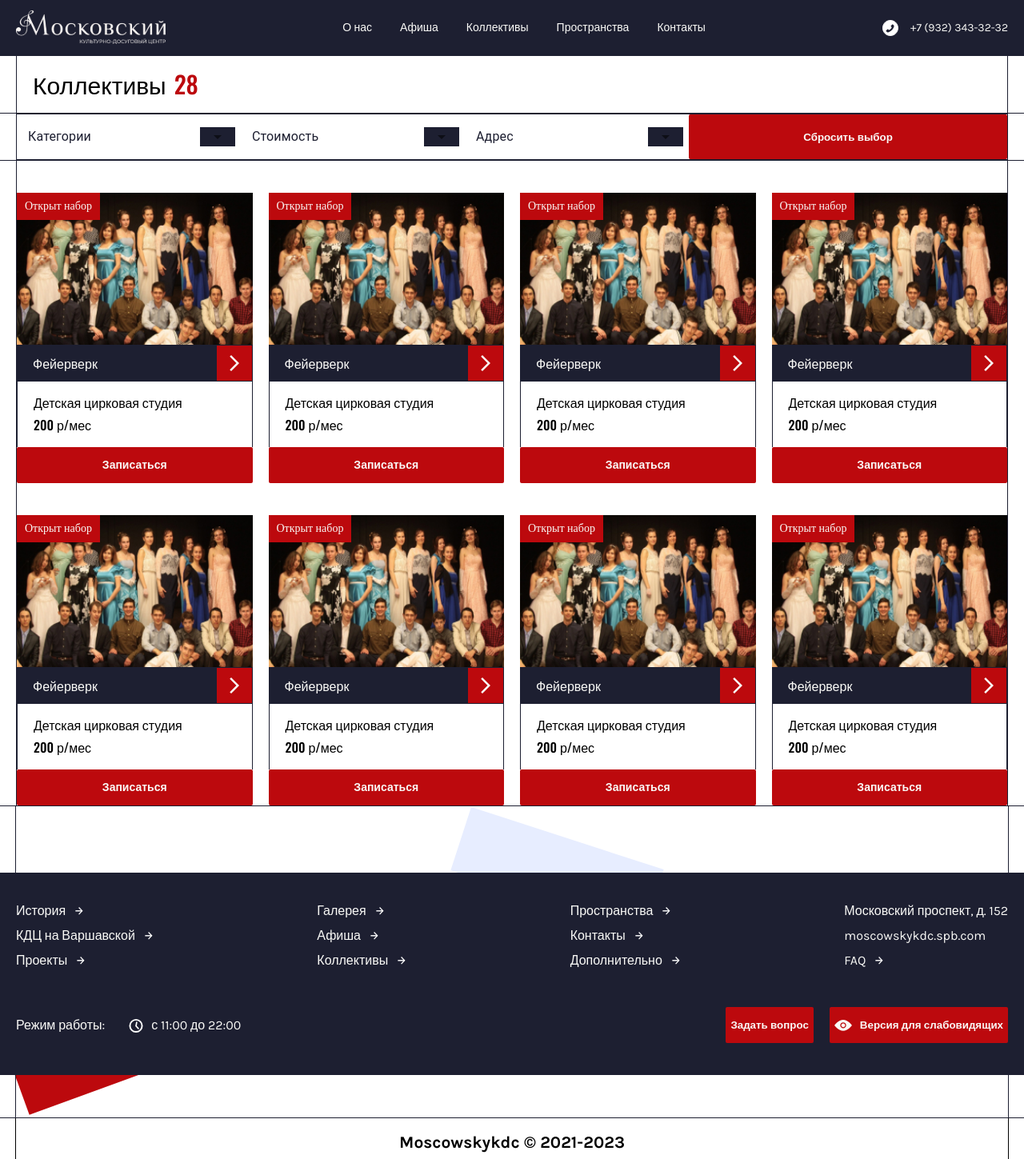
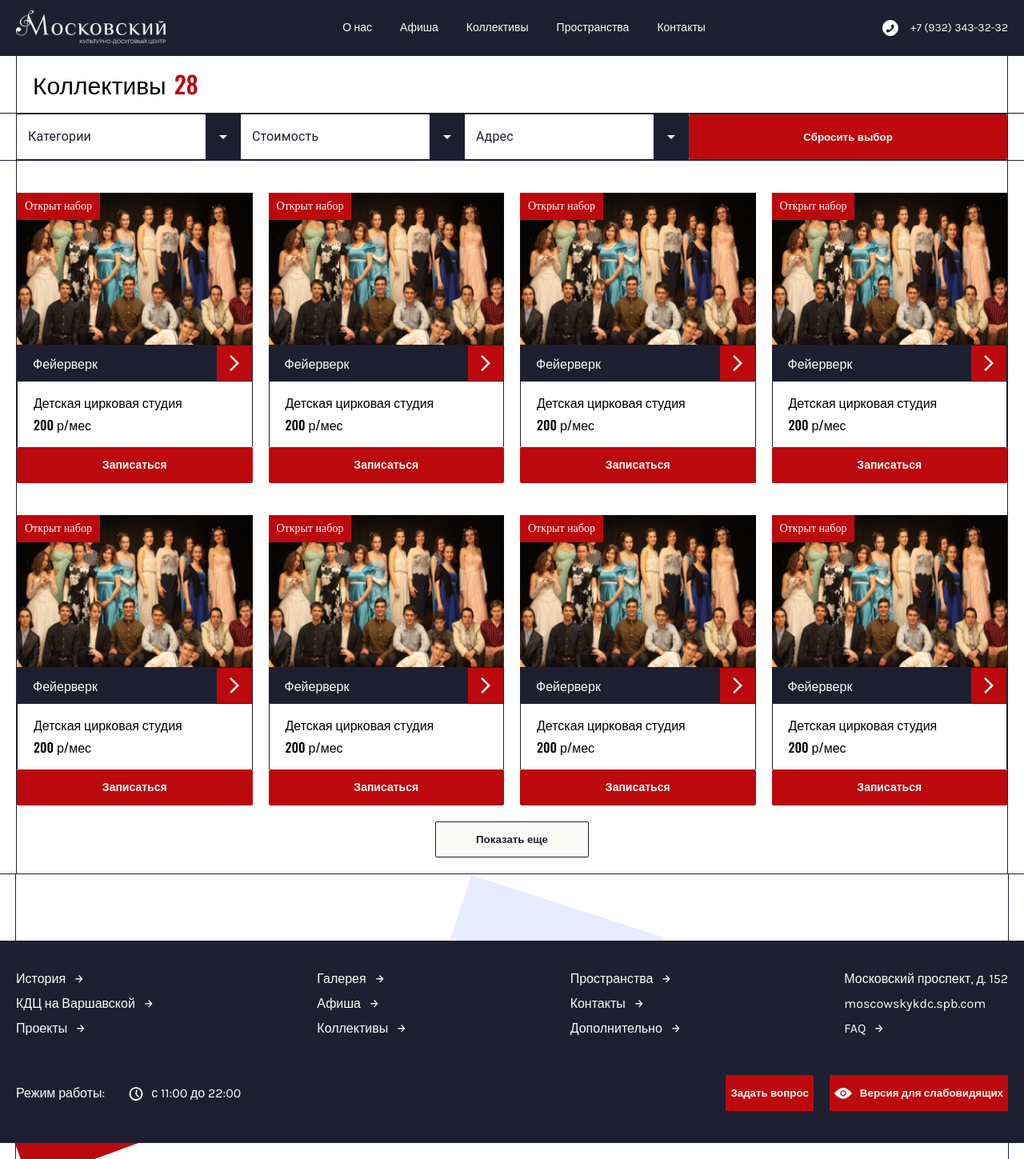
Before and after one commit to shumilina-polina/kdc, a Next.js app: page /collectives in a window 1280 px wide. Shown: the top 1449 px of the page at 80% size. Built offline with nearby package versions, Linux system fonts and the light colour scheme; a web font is replaced by a local one.

Commit message:
created load more button

```diff
--- a/UI/SelectInput/selectInput.module.scss
+++ b/UI/SelectInput/selectInput.module.scss
@@ -21,11 +21,11 @@
 }
 
 .icon {
-  top: 0;
-  right: 0;
-  height: 100%;
-  padding: 0 10px;
+  top: 0 !important;
+  right: 0 !important;
+  height: 100% !important;
+  padding: 0 10px !important;
   border: none !important;
-  background-color: $color-dark-blue;
-  color: $color-white;
+  background-color: $color-dark-blue !important;
+  color: $color-white !important;
 }
--- a/pages/collectives.js
+++ b/pages/collectives.js
@@ -128,6 +128,12 @@ export default function Home() {
               <CollectiveCard key={`list_collective${collective.id}`} className={s.card} />
             ))}
           </div>
+          <div>
+            <div className={s.loadWrapper}>
+              <Button className={s.loadmore}>Показать еще</Button>
+            </div>
+          </div>
+
         </Container>
       </div>
 
--- a/styles/pages/Collectives.module.scss
+++ b/styles/pages/Collectives.module.scss
@@ -92,3 +92,20 @@
     width: 100%;
   }
 }
+
+.loadWrapper {
+    padding: 20px 40px;
+}
+
+.loadmore {
+    padding: 10px 50px;
+    margin: 0 auto;
+    background-color: $color-white;
+    border: 1px solid $color-black;
+    font-family: $font-gravity;
+    color: $color-black;
+
+    @include mobile-tablet {
+        width: 100%;
+    }
+}
```
